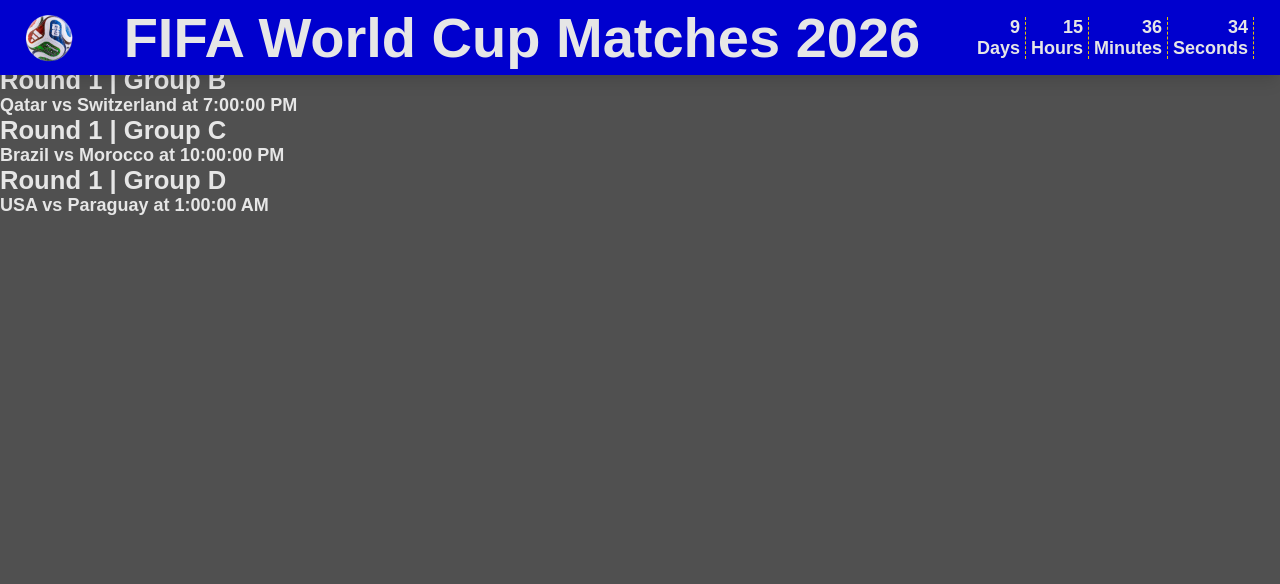
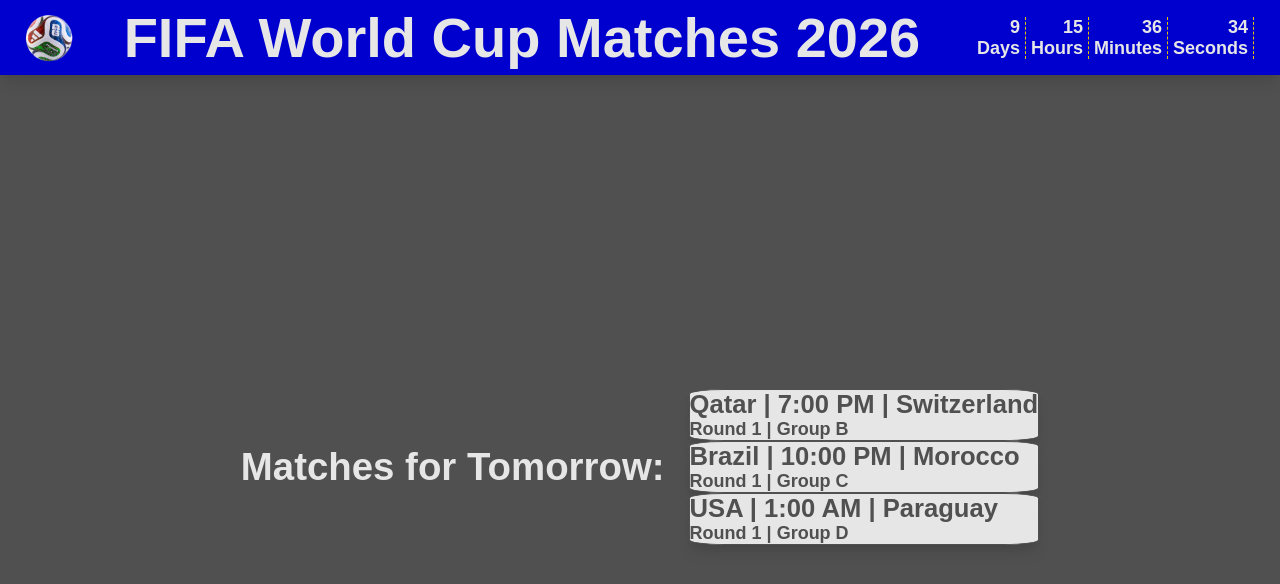
Before and after one commit to cash0826/FIFA_World_Cup_Matches_By_Cash, a React (Vite) app: page /tomorrow in a window 1280 px wide. Shown: the top 584 px of the page. Built offline with nearby package versions, Linux system fonts and the light colour scheme; data requests are answered from the project's data file; a web font is replaced by a local one.

Commit message:
cleaned up divs on home page and separated formatTimestamp to utils repo. Added basic styling to matchcard

```diff
--- a/src/components/MatchCard.jsx
+++ b/src/components/MatchCard.jsx
@@ -1,19 +1,15 @@
+import '../styles/MatchCard.css'
+import { formatTimeStamp } from "../utils/formatTimeStamp"
 
 function MatchCard( { match } )  {
 
-  // Format startTimestamp (UNIX) to display Local  Time
-  function formatTimeStamp(timeStamp) {
-    return new Date(timeStamp * 1000)
-      .toLocaleTimeString();
-  }
+  // Format startTimestamp (UNIX) to display Local Time (separated to utils)
 
   return(
-    <>
-      <div className="match-card">
-        <h3> Round {match.round} | {match.group} </h3>
-        <h4>{match.homeTeam} vs {match.awayTeam} at {formatTimeStamp(match.startTimestamp)} </h4>
-      </div>
-    </>
+    <div className="match-card-div">
+      <h3>{match.homeTeam} | {formatTimeStamp(match.startTimestamp)} | {match.awayTeam} </h3>
+      <h4> Round {match.round} | {match.group} </h4>
+    </div>
   )
 }
 
--- a/src/components/MatchGrid.jsx
+++ b/src/components/MatchGrid.jsx
@@ -3,7 +3,7 @@
 function MatchGrid( { matches } ) {
 
   return (
-    <div>
+    <div className="matches-list-div">
       {matches.map(match => (
         <MatchCard
           key={match.id}
--- a/src/pages/Home.jsx
+++ b/src/pages/Home.jsx
@@ -1,6 +1,7 @@
 import { useState, useEffect } from "react"
 import { Outlet, Link } from "react-router-dom"
 import { getMatches } from "../services/GetMatchesJSON"
+import '../styles/Home.css'
 import NavBar from "../components/NavBar"
 
 function Home() {
@@ -36,9 +37,9 @@
       </main>
 
       <footer>
-      <div><Link to="/tomorrow">View Matches for Tomorrow</Link></div>
-      <div><Link to="/search">Search Matches by Date</Link></div>
-      <div><Link to="/about">About FIFA World Cup 2026</Link></div>
+        <Link to="/tomorrow">View Matches for Tomorrow</Link>
+        <Link to="/search">Search Matches by Date</Link>
+        <Link to="/about">About FIFA World Cup 2026</Link>
       </footer>
     </>
   )
--- a/src/pages/MatchesToday.jsx
+++ b/src/pages/MatchesToday.jsx
@@ -19,11 +19,9 @@
   }
 
   return(
-    <>
-    <div>
+    <div className="matches-today-div">
       <MatchGrid matches={matches}/>
     </div>
-    </>
   )
 }
 
--- /dev/null
+++ b/src/styles/Home.css
@@ -0,0 +1,12 @@
+/*'../styles/NavBar.css' */
+
+main {
+  min-height: 100vh;
+  display: flex;
+  align-items: center;
+  justify-content: center;
+  gap: var(--spacing-lg);
+  padding: 90px var(--spacing-lg) 0px;
+  max-width: 1200px;
+  margin: 0 auto;
+}
--- /dev/null
+++ b/src/styles/MatchCard.css
@@ -0,0 +1,10 @@
+
+
+.match-card-div {
+  background-color: var(--white-default);
+  border: 1px solid var(--black-default);
+  box-shadow: var(--shadow);
+  border-radius: 10%;
+  width: 100%;
+  color: var(--black-default);
+}
--- /dev/null
+++ b/src/utils/formatTimeStamp.js
@@ -0,0 +1,9 @@
+
+// Format TimeStamp to legible local time
+export function formatTimeStamp(timeStamp) {
+  return new Date(timeStamp * 1000)
+    .toLocaleTimeString("en-US", {
+      hour: "numeric",
+      minute: "2-digit"
+    });
+}
```
Lines whose indentation alone changed are shown as unchanged.
